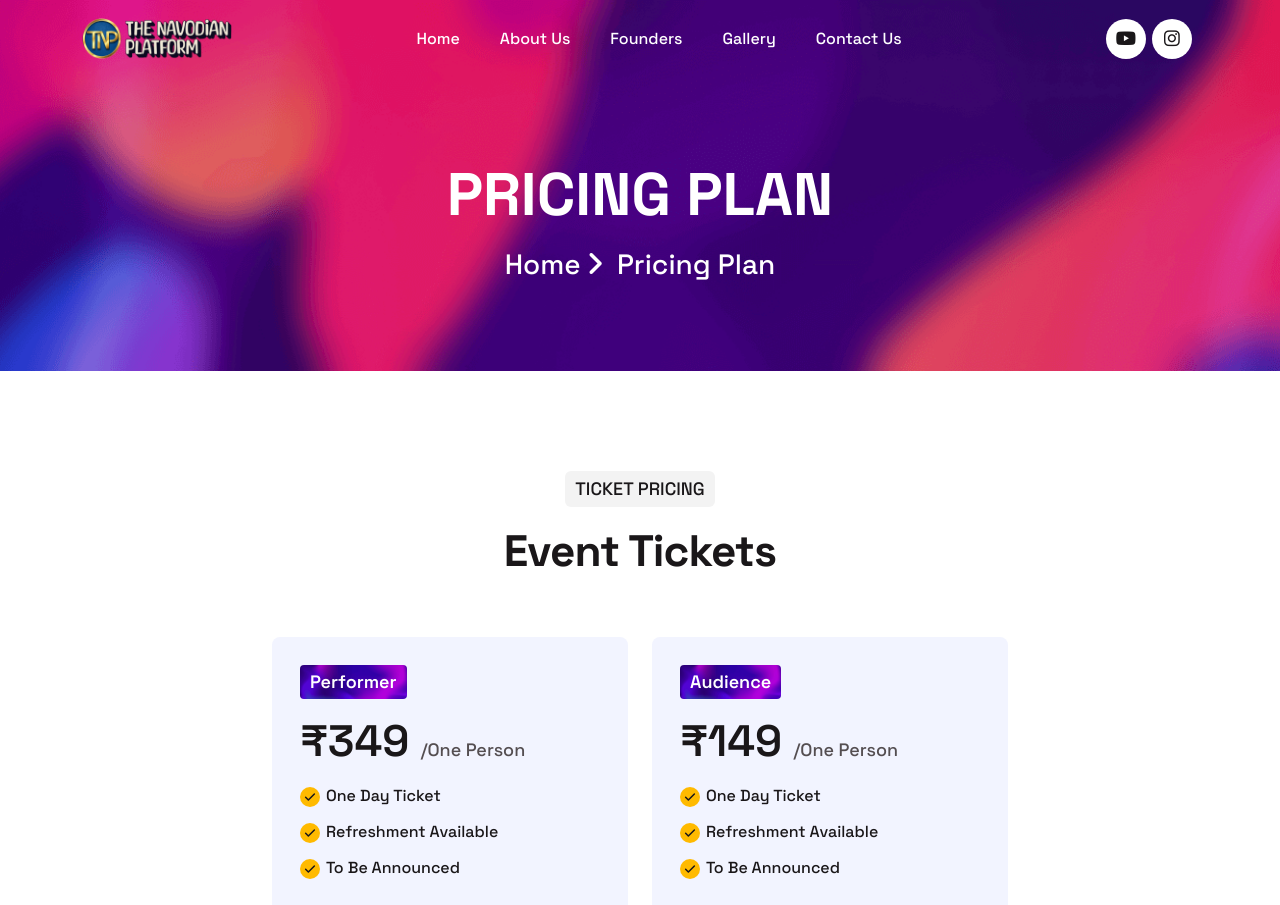
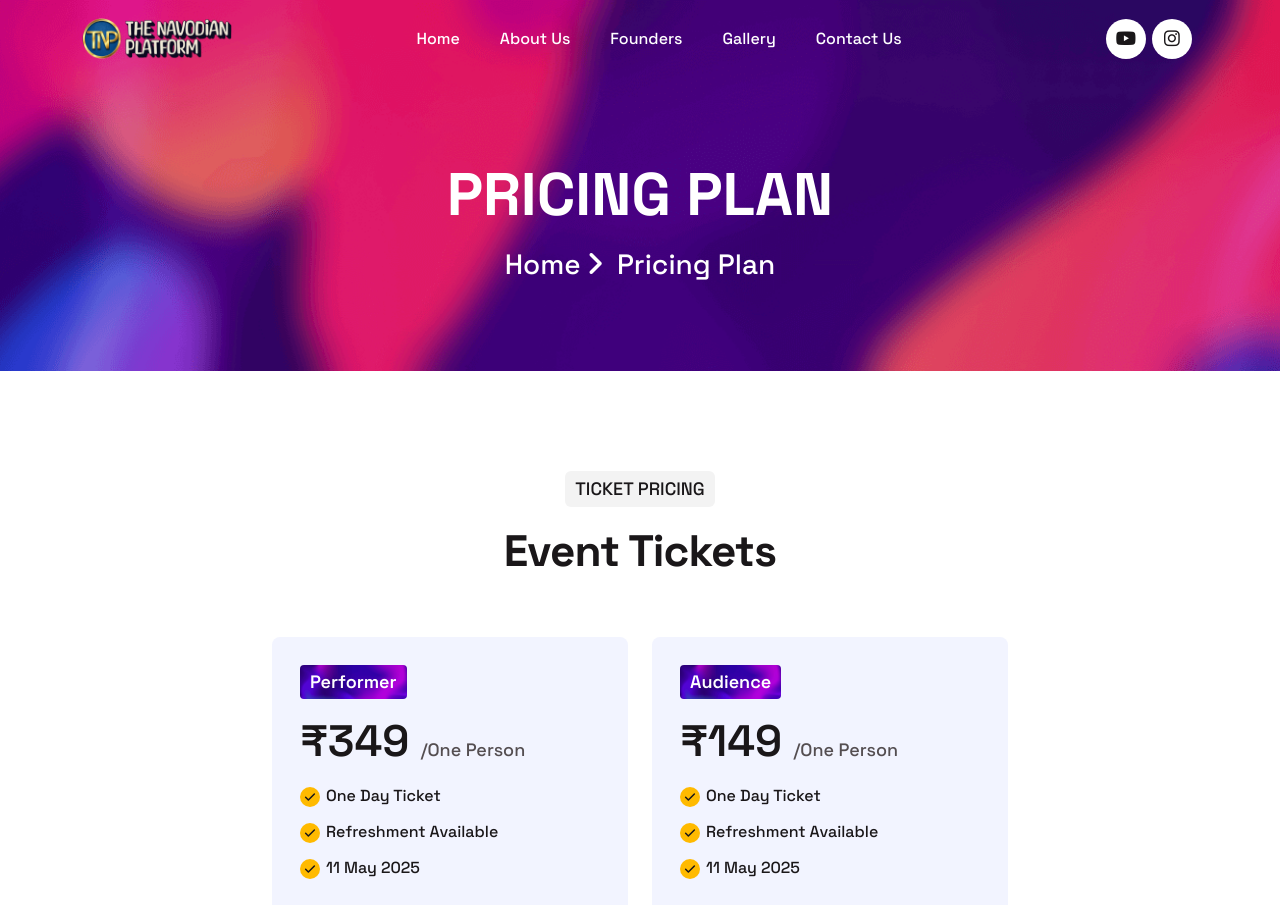
Before and after one commit to thenavodianplatform/tnp, a Next.js app: page /pricing-plan in a window 1280 px wide. Shown: the top 905 px of the page. Built offline with nearby package versions, Linux system fonts and the light colour scheme.

Commit message:
Update page.tsx

```diff
--- a/app/pricing-plan/page.tsx
+++ b/app/pricing-plan/page.tsx
@@ -46,7 +46,7 @@ export default function PricingPlan() {
 										<ul>
 											<li><img src="/assets/img/icons/check2.svg" alt="" />One Day Ticket</li>
 											<li><img src="/assets/img/icons/check2.svg" alt="" />Refreshment Available</li>
-											<li><img src="/assets/img/icons/check2.svg" alt="" />To Be Announced</li>
+											<li><img src="/assets/img/icons/check2.svg" alt="" />11 May 2025</li>
 
 										</ul>
 										<div className="space28" />
@@ -64,7 +64,7 @@ export default function PricingPlan() {
 										<ul>
 											<li><img src="/assets/img/icons/check2.svg" alt="" />One Day Ticket</li>
 											<li><img src="/assets/img/icons/check2.svg" alt="" />Refreshment Available</li>
-											<li><img src="/assets/img/icons/check2.svg" alt="" />To Be Announced</li>
+											<li><img src="/assets/img/icons/check2.svg" alt="" />11 May 2025</li>
 
 										</ul>
 										<div className="space28" />
```
